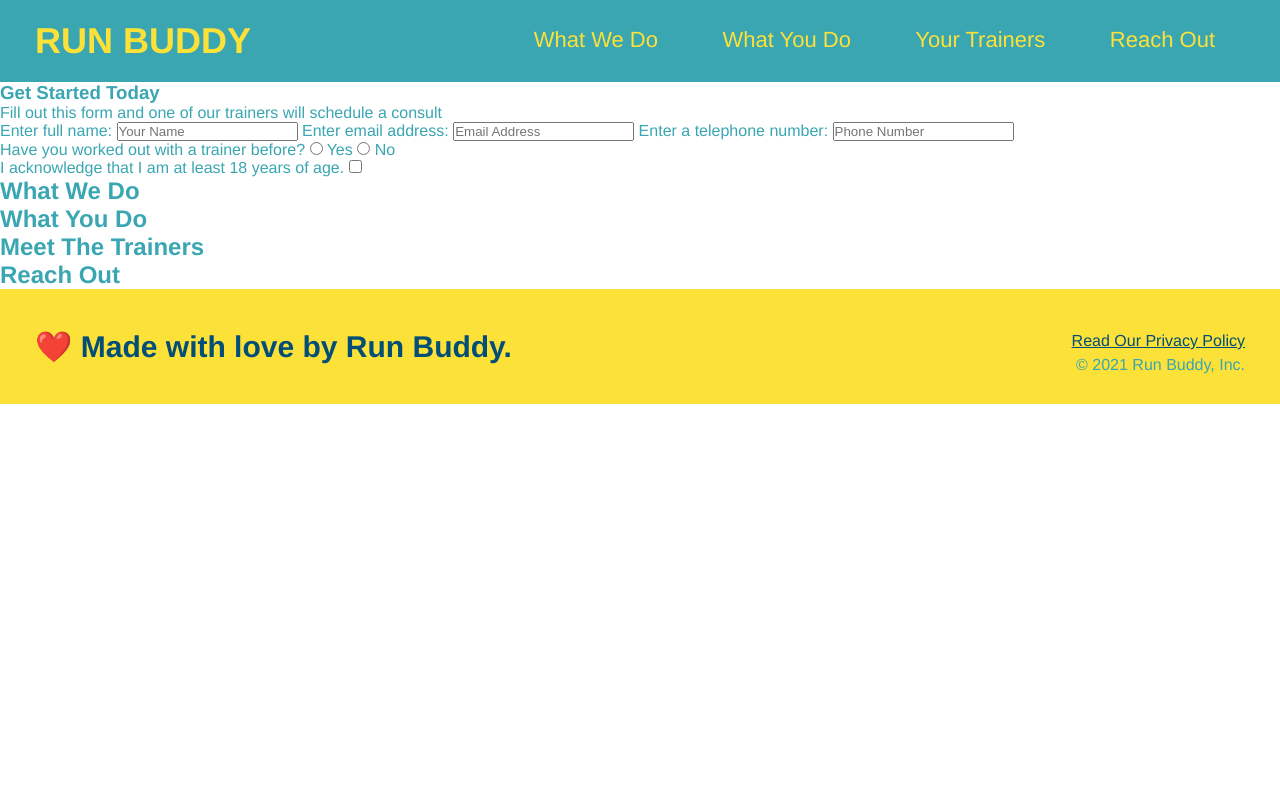
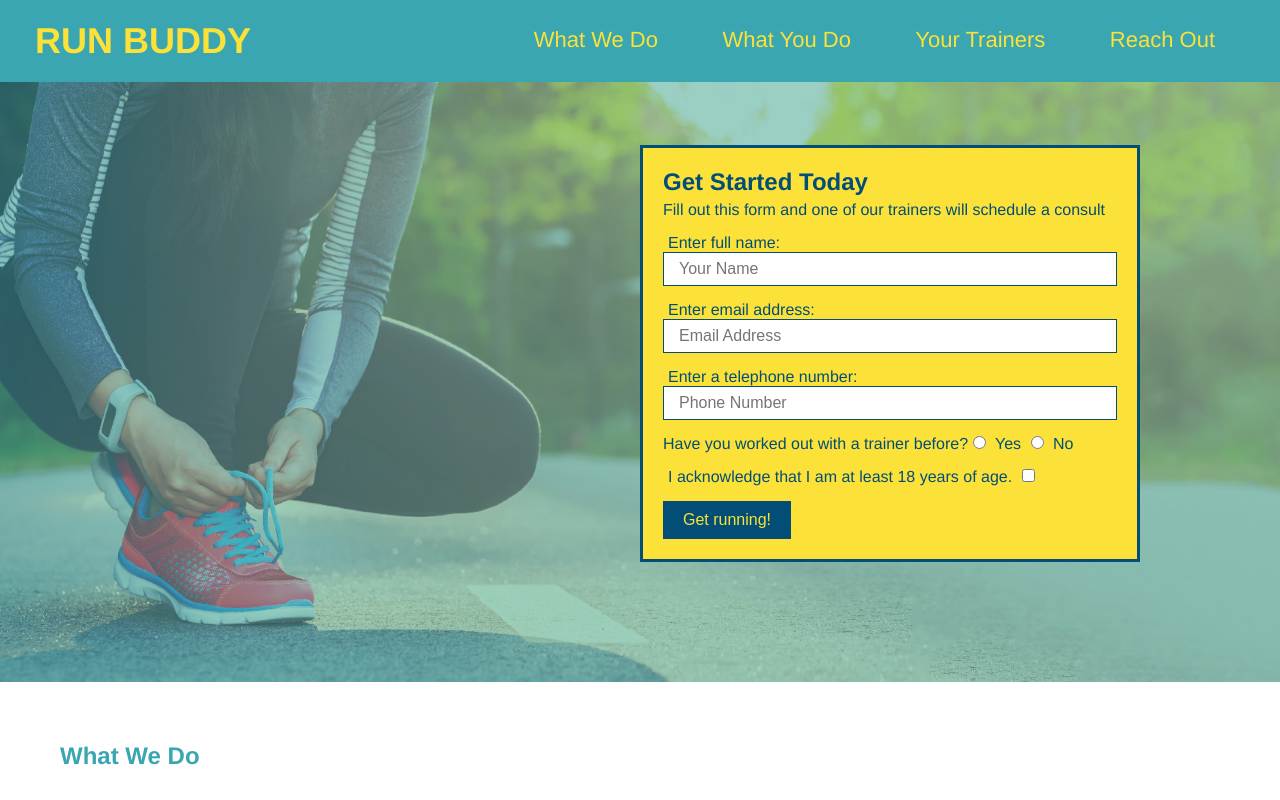
Before and after one commit to nileshnambiar/run-buddy, a plain HTML site: page index.html in a window 1280 px wide. Shown: the top 800 px of the page. Drawn offline with Linux system fonts and the light colour scheme.

Commit message:
created the hero section

```diff
--- a/assets/css/style.css
+++ b/assets/css/style.css
@@ -66,3 +66,53 @@ footer div {
 footer a {
     color: #024e76
 }
+
+section {
+    padding: 60px
+}
+
+/* Hero Style Start */
+.hero {
+    background-image: url("../images/hero-bg.jpeg");
+    height: 600px;
+    background-size: cover;
+    background-position: center;
+    position: relative;
+}
+.hero-form {
+    color: #024e76;
+    background-color: #fce138;
+    padding: 20px;
+    width: 500px;
+    border: solid 3px #024e76;
+    position: absolute;
+    bottom: 120px;
+    right: 140px;
+}
+.hero-form h3 {
+    font-size: 24px;
+    margin: 0px;
+}
+.hero-form p {
+    margin: 5px 0px 15px 0px;
+}
+.form-input {
+    border: 1px solid #024e76;
+    display: block;
+    padding: 7px 15px;
+    font-size: 16px;
+    color: #024e76;
+    width: 100%;
+    margin-bottom: 15px;
+}
+.hero-form label {
+    margin: 5px;
+}
+.hero-form button {
+    color: #fce138;
+    background-color: #024e76;
+    border: none;
+    padding: 10px 20px;
+    font-size: 16px;
+  }
+/* Hero Style End */
--- a/index.html
+++ b/index.html
@@ -35,18 +35,18 @@
         </header>
 
         <!-- hero/ jumbotron-->
-        <section>
-            <div>
+        <section class="hero">
+            <div class="hero-form">
                 <h3>Get Started Today</h3>
                 <p>Fill out this form and one of our trainers will schedule a consult</p>
                 <!--Add for element-->
                 <form>
                     <label for="name">Enter full name:</label>
-                    <input type="text" placeholder="Your Name" name="name" id="name"/>
+                    <input type="text" placeholder="Your Name" name="name" id="name" class="form-input"/>
                     <label for="email">Enter email address:</label>
-                    <input type="email" placeholder="Email Address" name="email" id="email" />
+                    <input type="email" placeholder="Email Address" name="email" id="email" class="form-input"/>
                     <Label for="phone">Enter a telephone number:</Label>
-                    <input type="number" placeholder="Phone Number" name="phone" id="phone" />
+                    <input type="tel" placeholder="Phone Number" name="phone" id="phone" class="form-input"/>
                     <p>
                         Have you worked out with a trainer before?
                         <input type="radio" name="trainer-confirm" id="trainer-yes"/>
@@ -55,9 +55,10 @@
                         <label for="trainer-no">No</label>
                     </p>
                     <p>
-                        <label for="acknowledgement">I acknowledge that I am at least 18 years of age.</label>
-                        <input type="checkbox" name="acknowledgement" id="acknowledgement" />
+                        <label for="checkbox">I acknowledge that I am at least 18 years of age.</label>
+                        <input type="checkbox" name="age-confirm" id="checkbox" />
                     </p>
+                    <button type="submit">Get running!</button>
                 </form>
             </div>
         </section>
```
Also changed, not shown: assets/images/hero-bg.jpeg (added).
